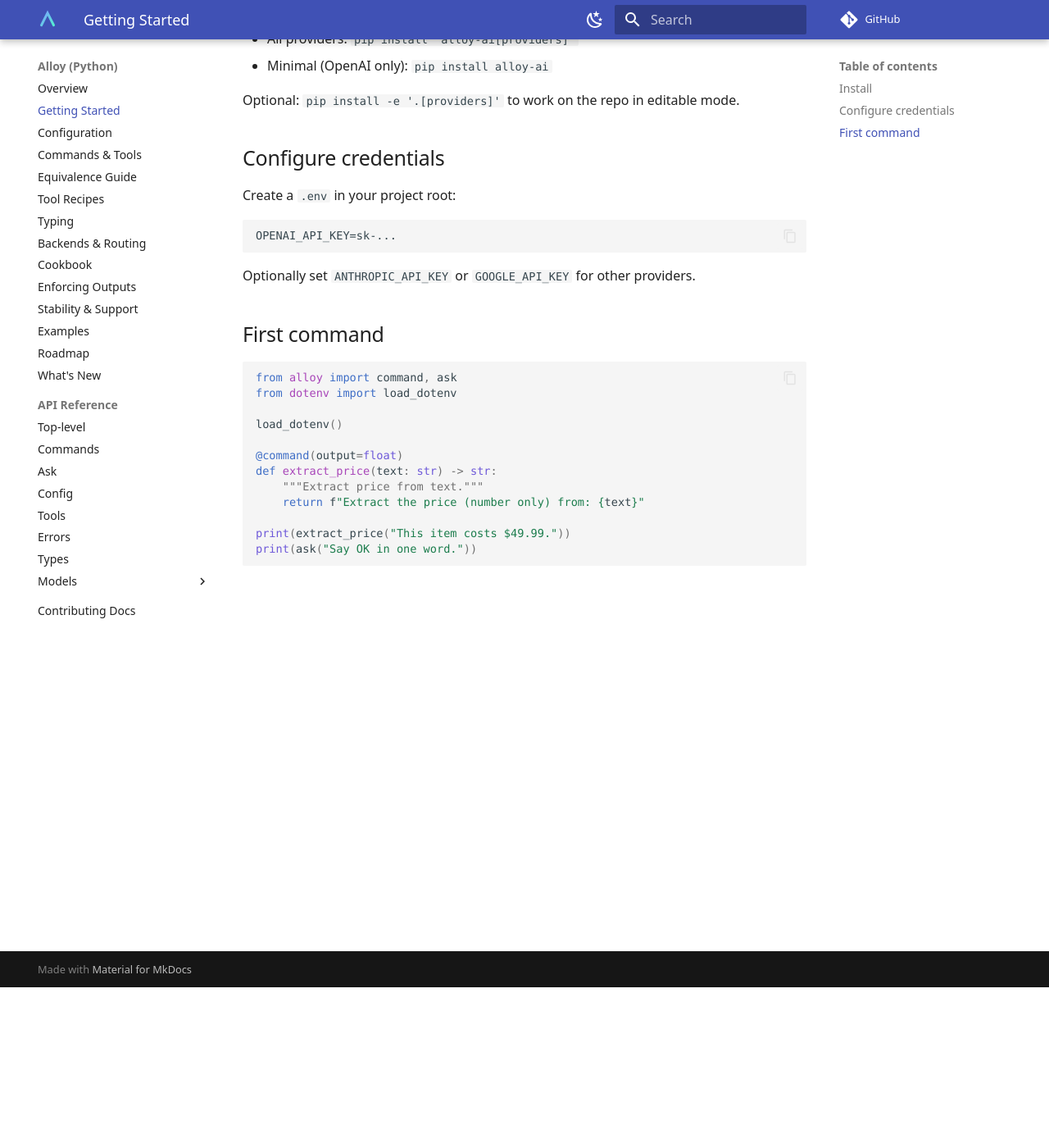
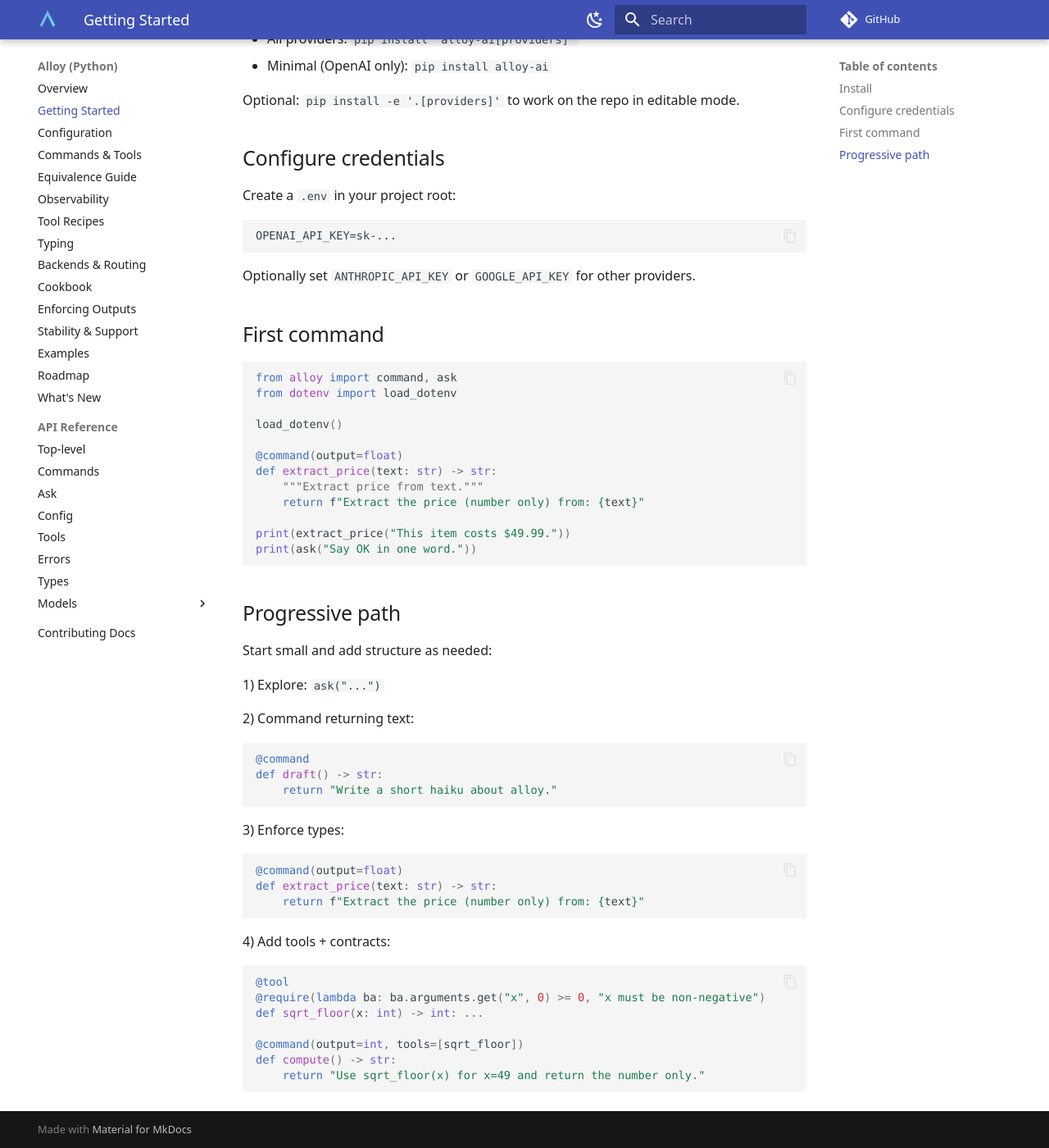
Before and after one commit to lydakis/alloy, an MkDocs documentation site: the page built from docs/getting-started.md, in a window 1280 px wide and 1400 px high, scrolled down 196 px. Shown: the whole window at 82% size. Built offline with MkDocs 1.6.1 and Material for MkDocs 9.7.7, drawn with Linux system fonts in a browser that asks for light colours; comment, search, counter and statistics services are not loaded.

Commit message:
docs: refine positioning; add observability; clarify strict outputs; progressive path; update nav; fix bare decorator examples

````diff
--- a/docs/getting-started.md
+++ b/docs/getting-started.md
@@ -33,3 +33,34 @@
 print(extract_price("This item costs $49.99."))
 print(ask("Say OK in one word."))
 ```
+
+## Progressive path
+
+Start small and add structure as needed:
+
+1) Explore: `ask("...")`
+
+2) Command returning text:
+```python
+@command
+def draft() -> str:
+    return "Write a short haiku about alloy."
+```
+
+3) Enforce types:
+```python
+@command(output=float)
+def extract_price(text: str) -> str:
+    return f"Extract the price (number only) from: {text}"
+```
+
+4) Add tools + contracts:
+```python
+@tool
+@require(lambda ba: ba.arguments.get("x", 0) >= 0, "x must be non-negative")
+def sqrt_floor(x: int) -> int: ...
+
+@command(output=int, tools=[sqrt_floor])
+def compute() -> str:
+    return "Use sqrt_floor(x) for x=49 and return the number only."
+```
--- a/mkdocs.yml
+++ b/mkdocs.yml
@@ -53,6 +53,7 @@
           - configuration.md: Configuration
           - commands.md: Commands & Tools
           - equivalence.md: Equivalence Guide
+          - observability.md: Observability
           - tool_recipes.md: Tool Recipes
           - typing.md: Typing
           - backends.md: Backends & Routing
@@ -80,6 +81,7 @@
   - Configuration: configuration.md
   - Commands & Tools: commands.md
   - Equivalence Guide: equivalence.md
+  - Observability: observability.md
   - Tool Recipes: tool_recipes.md
   - Typing: typing.md
   - Backends & Routing: backends.md
````
Also changed, not shown: README.md (+32 -7 lines), docs/backends.md (+7 -0 lines), docs/observability.md (added, +65 -0 lines), docs/outputs.md (+3 -0 lines).
